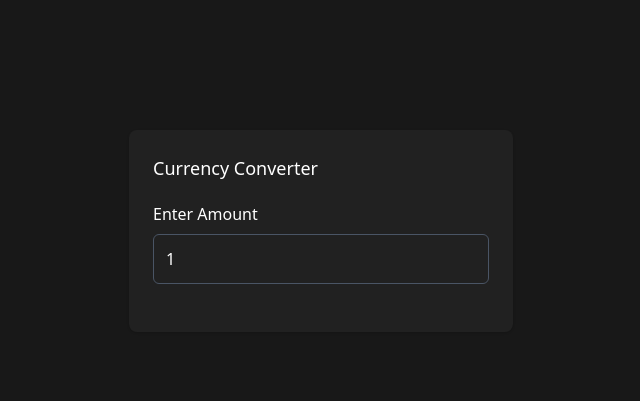
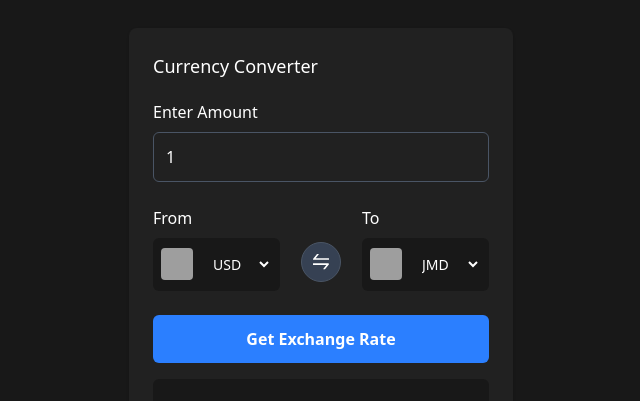
Before and after one commit to hakeem-jc/currency-converter, a Next.js app: page / in a window 1280 px wide. Shown: the part 169-570 px from the top of the page, without its empty margins (319-959 px from the left). Built offline with nearby package versions, Linux system fonts and the light colour scheme; grey boxes are pictures that could not be loaded.

Commit message:
feat: Add currency fields and set up functions

```diff
--- /dev/null
+++ b/app/components/CurrencySelect.tsx
@@ -0,0 +1,53 @@
+import React from "react";
+
+const currencyCodes: string[] = [
+  "AED", "AFN", "ALL", "AMD", "ANG", "AOA", "ARS", "AUD", "AWG", "AZN",
+  "BAM", "BBD", "BDT", "BGN", "BHD", "BIF", "BMD", "BND", "BOB", "BRL",
+  "BSD", "BTN", "BWP", "BYN", "BZD", "CAD", "CDF", "CHF", "CLP", "CNY",
+  "COP", "CRC", "CUP", "CVE", "CZK", "DJF", "DKK", "DOP", "DZD", "EGP",
+  "ERN", "ETB", "EUR", "FJD", "FKP", "FOK", "GBP", "GEL", "GGP", "GHS",
+  "GIP", "GMD", "GNF", "GTQ", "GYD", "HKD", "HNL", "HRK", "HTG", "HUF",
+  "IDR", "ILS", "IMP", "INR", "IQD", "IRR", "ISK", "JEP", "JMD", "JOD",
+  "JPY", "KES", "KGS", "KHR", "KID", "KMF", "KRW", "KWD", "KYD", "KZT",
+  "LAK", "LBP", "LKR", "LRD", "LSL", "LYD", "MAD", "MDL", "MGA", "MKD",
+  "MMK", "MNT", "MOP", "MRU", "MUR", "MVR", "MWK", "MXN", "MYR", "MZN",
+  "NAD", "NGN", "NIO", "NOK", "NPR", "NZD", "OMR", "PAB", "PEN", "PGK",
+  "PHP", "PKR", "PLN", "PYG", "QAR", "RON", "RSD", "RUB", "RWF", "SAR",
+  "SBD", "SCR", "SDG", "SEK", "SGD", "SHP", "SLE", "SLL", "SOS", "SRD",
+  "SSP", "STN", "SYP", "SZL", "THB", "TJS", "TMT", "TND", "TOP", "TRY",
+  "TTD", "TVD", "TWD", "TZS", "UAH", "UGX", "USD", "UYU", "UZS", "VES",
+  "VND", "VUV", "WST", "XAF", "XCD", "XOF", "XPF", "YER", "ZAR", "ZMW",
+  "ZWL"
+];
+
+interface CurrencySelectProps {
+  selectedCurrency: string;
+  handleCurrency: (event: React.ChangeEvent<HTMLSelectElement>) => void;
+}
+
+const CurrencySelect: React.FC<CurrencySelectProps> = ({ selectedCurrency, handleCurrency }) => {
+  const countryCode = selectedCurrency.substring(0, 2);
+
+  return (
+    <div className="flex items-center space-x-2 p-2 bg-[#181818] rounded-md">
+      <img
+        src={`https://flagsapi.com/${countryCode}/flat/64.png`}
+        alt="Flag"
+        className="w-8 h-8 rounded"
+      />
+      <select
+        onChange={handleCurrency}
+        value={selectedCurrency}
+        className="bg-transparent text-white text-sm p-2 rounded focus:outline-none cursor-pointer"
+      >
+        {currencyCodes.map(currency => (
+          <option key={currency} value={currency} className="text-black">
+            {currency}
+          </option>
+        ))}
+      </select>
+    </div>
+  );
+};
+
+export default CurrencySelect;
--- a/app/page.tsx
+++ b/app/page.tsx
@@ -1,5 +1,6 @@
 "use client";
-import { useEffect, useState } from "react";
+import { useState } from "react";
+import CurrencySelect from "@/app/components/CurrencySelect";
 
 export default function Home() {
   const [amount, setAmount] = useState<number>(1);
@@ -7,6 +8,14 @@ export default function Home() {
   const [toCurrency, setToCurrency] = useState<string>("JMD");
   const [result, setResult] = useState<string>("");
   const [isLoading, setIsLoading] = useState<boolean>(false);
+
+  const handleSwapCurrencies = () => {};
+
+  const getExchangeRate = async () => {};
+
+  const handleFormSubmit = (e: React.FormEvent) => {
+    e.preventDefault();
+  };
 
   return (
     <main className="flex min-h-screen flex-col items-center justify-center bg-[#181818]">
@@ -25,7 +34,52 @@ export default function Home() {
             required
           />
         </div>
-
+        <div className="flex items-center justify-between mb-6">
+          <div>
+            <label className="block text-white font-medium mb-2">From</label>
+            <CurrencySelect
+              selectedCurrency={fromCurrency}
+              handleCurrency={(e: any) => setFromCurrency(e.target.value)}
+            />
+          </div>
+          <button
+            type="button"
+            onClick={handleSwapCurrencies}
+            className="h-10 w-10 flex items-center justify-center rounded-full bg-gray-700 border border-gray-600 transition hover:bg-gray-600 mt-7"
+          >
+            <svg
+              width="16"
+              viewBox="0 0 20 19"
+              xmlns="http://www.w3.org/2000/svg"
+            >
+              <path
+                d="M19.13 11.66H.22a.22.22 0 0 0-.22.22v1.62a.22.22 0 0 0 .22.22h16.45l-3.92 4.94a.22.22 0 0 0 .17.35h1.97c.13 0 .25-.06.33-.16l4.59-5.78a.9.9 0 0 0-.7-1.43zM19.78 5.29H3.34L7.26.35A.22.22 0 0 0 7.09 0H5.12a.22.22 0 0 0-.34.16L.19 5.94a.9.9 0 0 0 .68 1.4H19.78a.22.22 0 0 0 .22-.22V5.51a.22.22 0 0 0-.22-.22z"
+                fill="#fff"
+              />
+            </svg>
+          </button>
+          <div>
+            <label className="block text-white font-medium mb-2">To</label>
+            <CurrencySelect
+              selectedCurrency={toCurrency}
+              handleCurrency={(e: any) => setToCurrency(e.target.value)}
+            />
+          </div>
+        </div>
+        <button
+          type="submit"
+          className={`w-full py-3 rounded-md text-white font-semibold transition ${
+            isLoading
+              ? "opacity-70 cursor-not-allowed"
+              : "bg-blue-500 hover:bg-blue-600"
+          }`}
+          disabled={isLoading}
+        >
+          {isLoading ? "Getting exchange rate..." : "Get Exchange Rate"}
+        </button>
+        <p className="text-white text-center font-semibold py-4 mt-4 rounded-md bg-[#181818]">
+          {result}
+        </p>
       </form>
     </main>
   );
```
